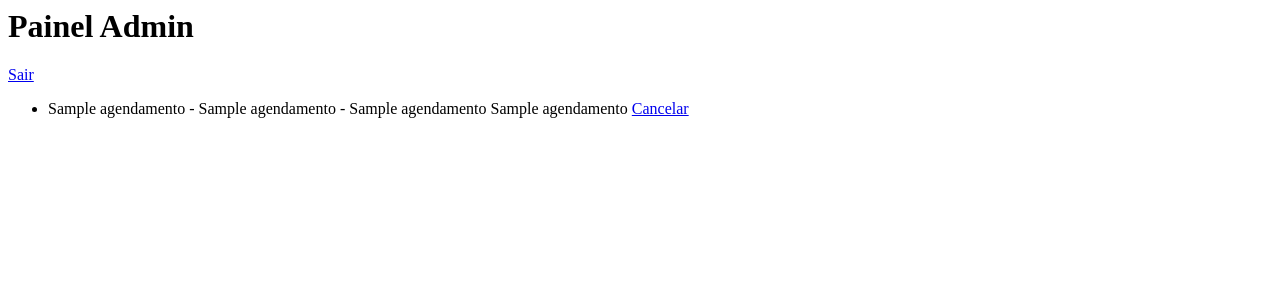
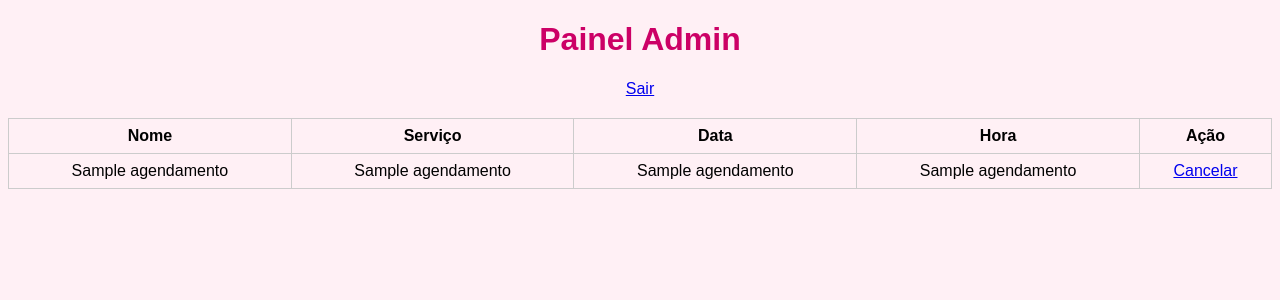
Before and after one commit to tiosrafa/manicure, a Flask app: page /painel in a window 1280 px wide. Shown: the top 300 px of the page. Run offline with Flask 3, Linux system fonts and the light colour scheme; the visitor is signed in with stand-in values (Sample User, id 1); a database or web service that is not in the repository returns one stand-in record (values such as "Sample title"); some libraries are stand-ins or nearby versions.

Commit message:
Replace unordered list with a table for data display

```diff
--- a/templates/painel.html
+++ b/templates/painel.html
@@ -1,11 +1,39 @@
+<!DOCTYPE html>
+<html>
+<head>
+    <title>Painel Admin</title>
+    <link rel="stylesheet" href="/static/style.css">
+</head>
+<body>
+
+<div class="container">
+
 <h1>Painel Admin</h1>
+
 <a href="/logout">Sair</a>
 
-<ul>
+<table border="1" style="width:100%; margin-top:20px;">
+<tr>
+<th>Nome</th>
+<th>Serviço</th>
+<th>Data</th>
+<th>Hora</th>
+<th>Ação</th>
+</tr>
+
 {% for ag in dados %}
-<li>
-{{ ag[1] }} - {{ ag[2] }} - {{ ag[3] }} {{ ag[4] }}
-<a href="/cancelar/{{ ag[0] }}">Cancelar</a>
-</li>
+<tr>
+<td>{{ ag[1] }}</td>
+<td>{{ ag[2] }}</td>
+<td>{{ ag[3] }}</td>
+<td>{{ ag[4] }}</td>
+<td><a href="/cancelar/{{ ag[0] }}">Cancelar</a></td>
+</tr>
 {% endfor %}
-</ul>
+
+</table>
+
+</div>
+
+</body>
+</html>
```
